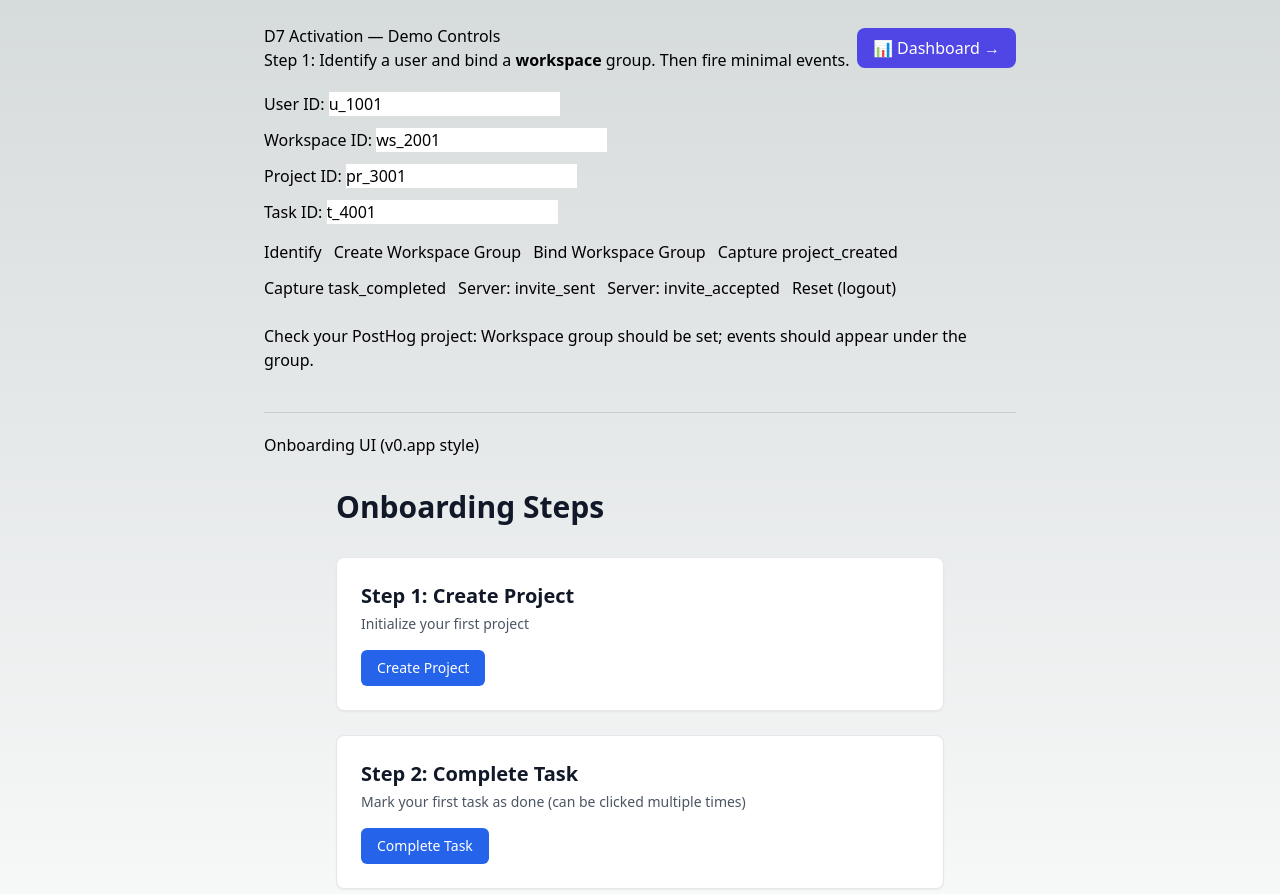
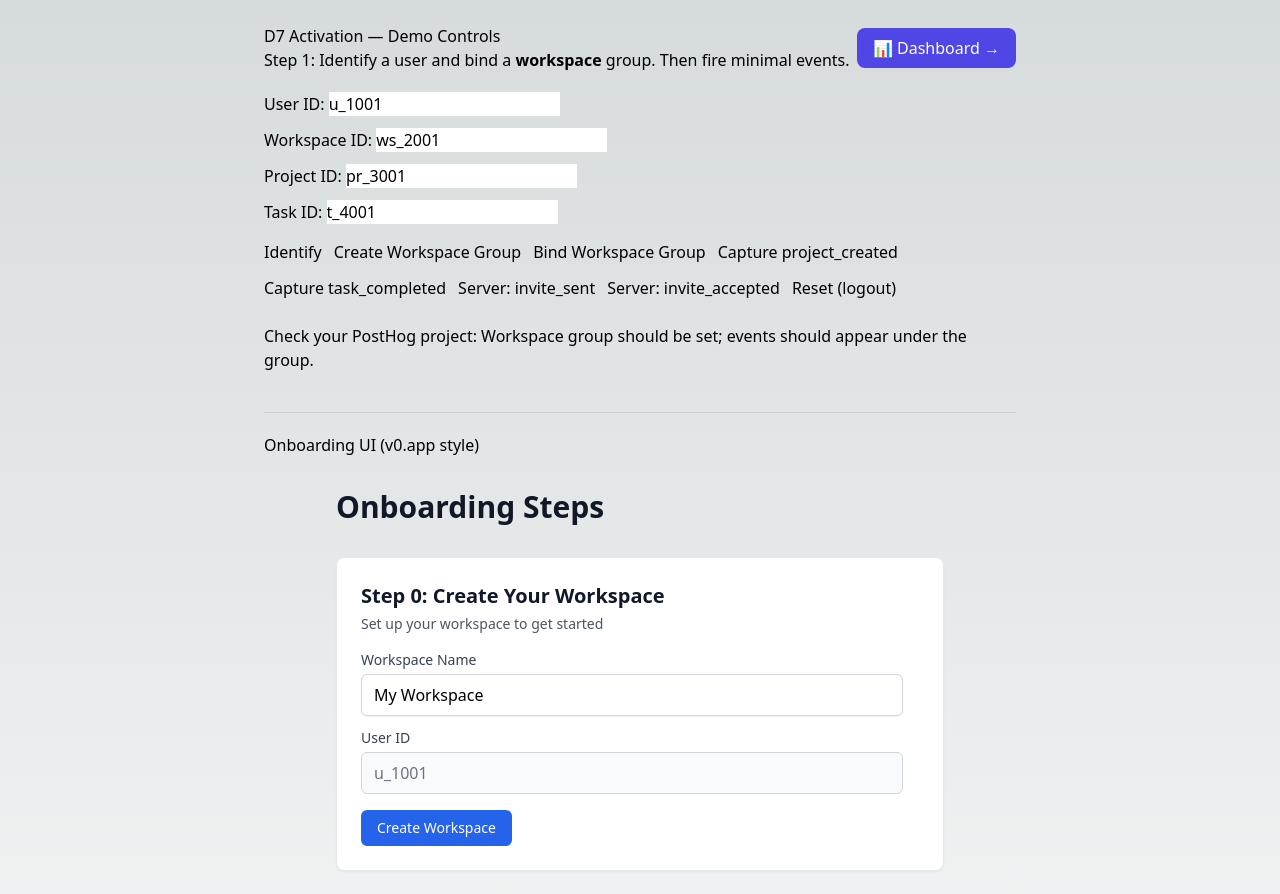
Before and after one commit to olchasan-stack/d7-activation-demo, a Next.js app: page / in a window 1280 px wide. Shown: the top 894 px of the page. Built offline with nearby package versions, Linux system fonts and the light colour scheme; no server answers.

Commit message:
✨ Add dynamic workspace creation to OnboardingStepper

```diff
--- a/app/page.tsx
+++ b/app/page.tsx
@@ -91,7 +91,11 @@ export default function Page() {
 
       <div style={{ marginTop: 40, borderTop: '1px solid #ccc', paddingTop: 20 }}>
         <h2>Onboarding UI (v0.app style)</h2>
-        <OnboardingStepper />
+        <OnboardingStepper
+          userId={userId}
+          workspaceId={workspaceId}
+          onWorkspaceCreated={(newWorkspaceId) => setWorkspaceId(newWorkspaceId)}
+        />
       </div>
     </main>
   )
--- a/components/OnboardingStepper.tsx
+++ b/components/OnboardingStepper.tsx
@@ -5,30 +5,68 @@ import { captureProjectCreated, captureTaskCompleted } from "@/lib/posthog-clien
 
 type StepStatus = "idle" | "success"
 
-export default function OnboardingStepper() {
+export default function OnboardingStepper({
+  userId = "u_1001",
+  workspaceId: initialWorkspaceId = "ws_2001",
+  onWorkspaceCreated
+}: {
+  userId?: string
+  workspaceId?: string
+  onWorkspaceCreated?: (workspaceId: string) => void
+}) {
+  const [workspaceId, setWorkspaceId] = useState(initialWorkspaceId)
+  const [workspaceName, setWorkspaceName] = useState("My Workspace")
+  const [workspaceStatus, setWorkspaceStatus] = useState<StepStatus>("idle")
   const [step1Status, setStep1Status] = useState<StepStatus>("idle")
   const [step2Status, setStep2Status] = useState<StepStatus>("idle")
   const [inviteSentStatus, setInviteSentStatus] = useState<StepStatus>("idle")
   const [inviteAcceptedStatus, setInviteAcceptedStatus] = useState<StepStatus>("idle")
 
+  const handleCreateWorkspace = async () => {
+    try {
+      const response = await fetch("/api/workspace", {
+        method: "POST",
+        headers: { "Content-Type": "application/json" },
+        body: JSON.stringify({
+          name: workspaceName,
+          userId: userId,
+          properties: { plan: 'free', seat_count: 2 }
+        }),
+      })
+      const result = await response.json()
+      if (response.ok) {
+        console.log('Workspace created:', result)
+        setWorkspaceId(result.workspaceId)
+        if (onWorkspaceCreated) {
+          onWorkspaceCreated(result.workspaceId)
+        }
+        setWorkspaceStatus("success")
+      } else {
+        console.error('Failed to create workspace:', result)
+      }
+    } catch (error) {
+      console.error('Error creating workspace:', error)
+    }
+  }
+
   const handleCreateProject = async () => {
-    await captureProjectCreated("ws_2001", "pr_3001")
+    await captureProjectCreated(workspaceId, "pr_3001")
     // Update dashboard stats
     await fetch("/api/track/project", {
       method: "POST",
       headers: { "Content-Type": "application/json" },
-      body: JSON.stringify({ workspaceId: "ws_2001" }),
+      body: JSON.stringify({ workspaceId }),
     })
     setStep1Status("success")
   }
 
   const handleCompleteTask = async () => {
-    await captureTaskCompleted("ws_2001", "t_4001", "pr_3001")
+    await captureTaskCompleted(workspaceId, "t_4001", "pr_3001")
     // Update dashboard stats
     await fetch("/api/track/task", {
       method: "POST",
       headers: { "Content-Type": "application/json" },
-      body: JSON.stringify({ workspaceId: "ws_2001" }),
+      body: JSON.stringify({ workspaceId }),
     })
     setStep2Status("success")
   }
@@ -39,8 +77,8 @@ export default function OnboardingStepper() {
       headers: { "Content-Type": "application/json" },
       body: JSON.stringify({
         event: "invite_sent",
-        distinctId: "u_1001",
-        workspaceId: "ws_2001"
+        distinctId: userId,
+        workspaceId
       }),
     })
     if (response.ok) {
@@ -54,8 +92,8 @@ export default function OnboardingStepper() {
       headers: { "Content-Type": "application/json" },
       body: JSON.stringify({
         event: "invite_accepted",
-        distinctId: "u_1001",
-        workspaceId: "ws_2001"
+        distinctId: userId,
+        workspaceId
       }),
     })
     if (response.ok) {
@@ -68,6 +106,53 @@ export default function OnboardingStepper() {
       <h1 className="mb-8 text-3xl font-bold text-gray-900">Onboarding Steps</h1>
 
       <div className="space-y-6">
+        {/* Step 0: Create Workspace */}
+        <div className="rounded-lg border border-gray-200 bg-white p-6 shadow-sm">
+          <div className="mb-4 flex items-center justify-between">
+            <div className="flex-1 mr-4">
+              <h2 className="text-xl font-semibold text-gray-900">Step 0: Create Your Workspace</h2>
+              <p className="mt-1 text-sm text-gray-600">Set up your workspace to get started</p>
+              <div className="mt-4 space-y-3">
+                <div>
+                  <label className="block text-sm font-medium text-gray-700 mb-1">Workspace Name</label>
+                  <input
+                    type="text"
+                    value={workspaceName}
+                    onChange={(e) => setWorkspaceName(e.target.value)}
+                    className="w-full px-3 py-2 border border-gray-300 rounded-md shadow-sm focus:outline-none focus:ring-2 focus:ring-blue-500"
+                    placeholder="My Workspace"
+                  />
+                </div>
+                <div>
+                  <label className="block text-sm font-medium text-gray-700 mb-1">User ID</label>
+                  <input
+                    type="text"
+                    value={userId}
+                    disabled
+                    className="w-full px-3 py-2 border border-gray-300 rounded-md bg-gray-50 text-gray-500"
+                  />
+                </div>
+              </div>
+            </div>
+            {workspaceStatus === "success" && (
+              <span className="rounded-full bg-green-100 px-3 py-1 text-xs font-medium text-green-800">
+                ✓ Created
+              </span>
+            )}
+          </div>
+          <button
+            onClick={handleCreateWorkspace}
+            disabled={workspaceStatus === "success"}
+            className={`rounded-md px-4 py-2 text-sm font-medium text-white ${
+              workspaceStatus === "success"
+                ? "bg-gray-400 cursor-not-allowed"
+                : "bg-blue-600 hover:bg-blue-700"
+            }`}
+          >
+            {workspaceStatus === "success" ? "Workspace Created" : "Create Workspace"}
+          </button>
+        </div>
+
         {/* Step 1: Create Project */}
         <div className="rounded-lg border border-gray-200 bg-white p-6 shadow-sm">
           <div className="mb-4 flex items-center justify-between">
```
